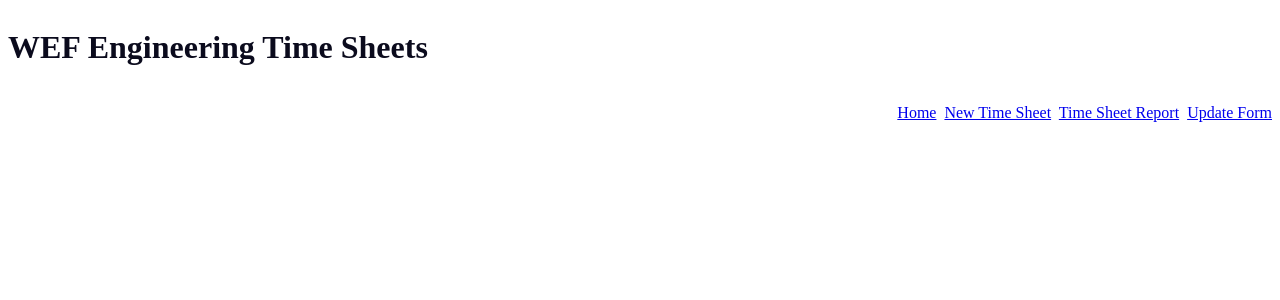
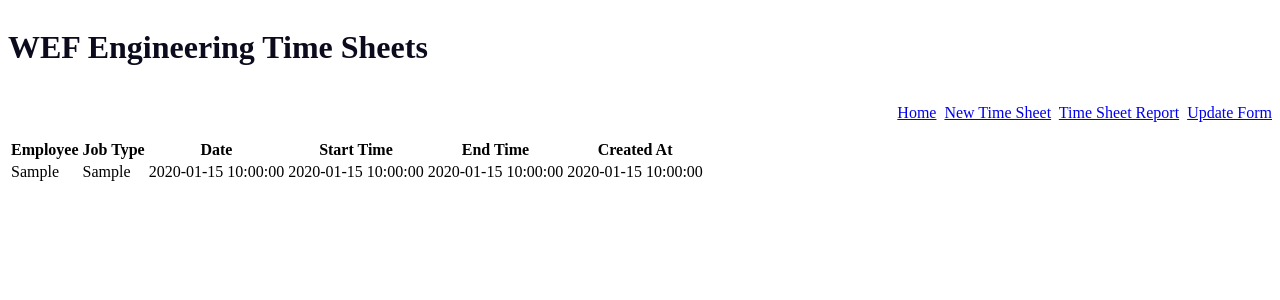
Before and after one commit to Emsley1d/Interview_Exercise, a PHP site: page /PHP/Templates/run_report.php in a window 1280 px wide. Shown: the top 300 px of the page. Run offline with PHP 8.4, Linux system fonts and the light colour scheme; tables that the repository leaves empty or names only in its code hold one stand-in row (values such as "Sample post"); a stand-in replaces the project's code that opens the database connection.

Commit message:
working on report to show all time sheets

```diff
--- a/PHP/Templates/report.php
+++ b/PHP/Templates/report.php
@@ -9,7 +9,7 @@ include 'fetch_requests.php'
     <meta charset="utf-8">
     <meta name="viewport" content="width=device-width, initial-scale=1.0">
 
-    <h3>Please search by one or more fields:</h3>
+    <h3>Search by one or more fields; or just press search to show all time sheets:</h3>
 
     <form action="run_report.php" method="POST">
 
--- a/PHP/Templates/run_report.php
+++ b/PHP/Templates/run_report.php
@@ -45,6 +45,35 @@ if ($_SERVER['REQUEST_METHOD'] === 'POST') {
     } else {
         echo 'No results found; please search using a different criteria.';
     }
+
+// ! else statement added to show all timesheets if no options
+} else {
+
+    // Construct query to select all data
+    $query = "SELECT * FROM timesheets";
+
+    // Execute the query
+    $result = mysqli_query($conn, $query);
+
+    // Display all results
+    if (mysqli_num_rows($result) > 0) {
+        echo '<table>';
+        echo '<tr><th>Employee</th><th>Job Type</th><th>Date</th><th>Start Time</th><th>End Time</th><th>Created At</th></tr>';
+        while ($row = mysqli_fetch_assoc($result)) {
+            echo '<tr>';
+            echo '<td>' . $row['employee'] . '</td>';
+            echo '<td>' . $row['job'] . '</td>';
+            echo '<td>' . $row['date'] . '</td>';
+            echo '<td>' . $row['start_time'] . '</td>';
+            echo '<td>' . $row['end_time'] . '</td>';
+            echo '<td>' . $row['created_at'] . '</td>';
+            echo '</tr>';
+        }
+        echo '</table>';
+    } else {
+        echo 'No results found.';
+    }
 }
 
+
 ?>
--- a/PHP/Templates/timesheet.php
+++ b/PHP/Templates/timesheet.php
@@ -32,6 +32,7 @@ include 'fetch_requests.php';
 	<body>
 		<form action="save_timesheet.php" method="POST">
 
+		<h3>Please populate all fields to submit a new time sheet:</h3>
 
 			<label for="employee">Employee:</label>
 			<select id="employee" name="employee" required>
```
Also changed, not shown: README.md.
